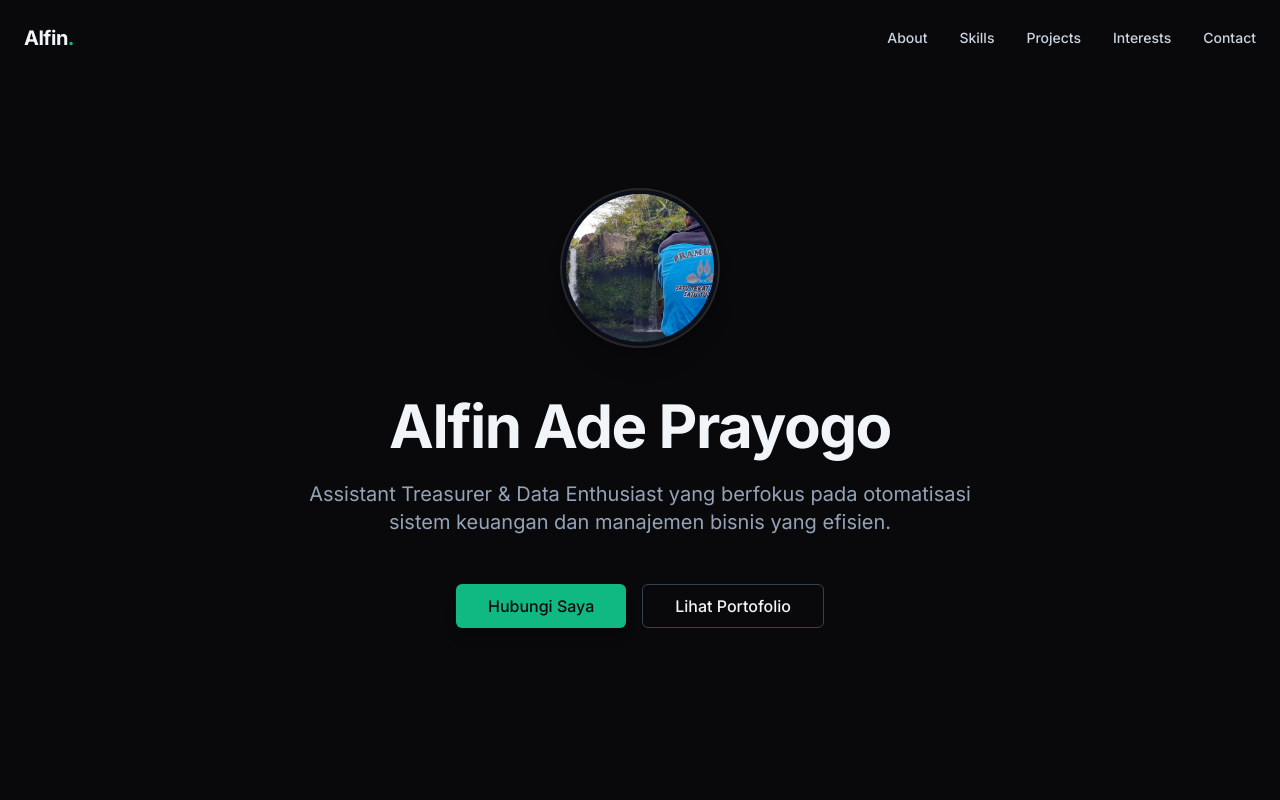
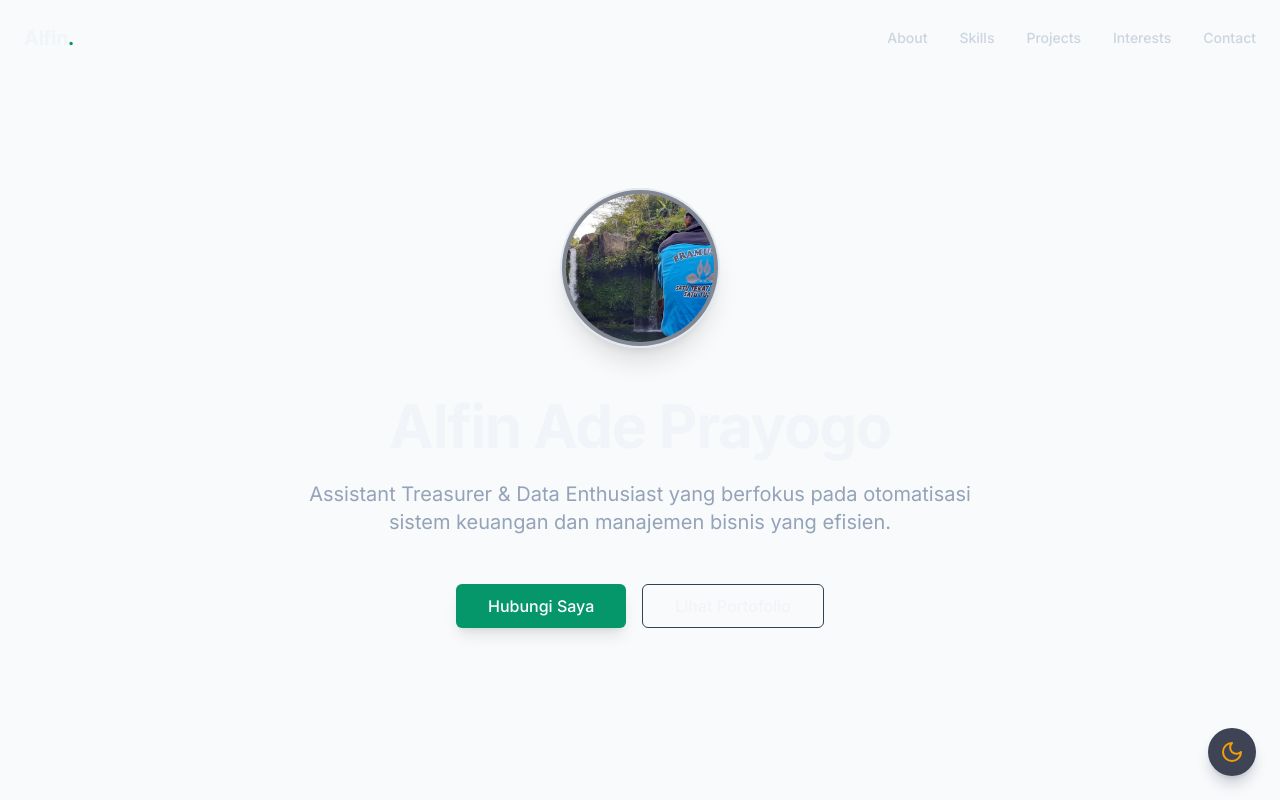
Before and after one commit to AlfinAdePrayogo/alfin-profile, a React (Vite) app: page / in a window 1280 px wide. Shown: the top 800 px of the page. Built offline with nearby package versions, Linux system fonts and the light colour scheme.

Commit message:
feat(app): add floating theme toggle button
position as a floating control in the main app layout

```diff
--- a/src/App.tsx
+++ b/src/App.tsx
@@ -22,6 +22,9 @@ function App() {
         <ContactSection />
       </main>
       <Footer />
+
+      {/* 💡 DI SINI PERBAIKANNYA: Tombol dipasang agar tampil melayang */}
+      <ThemeToggle />
     </div>
   );
 }
```
